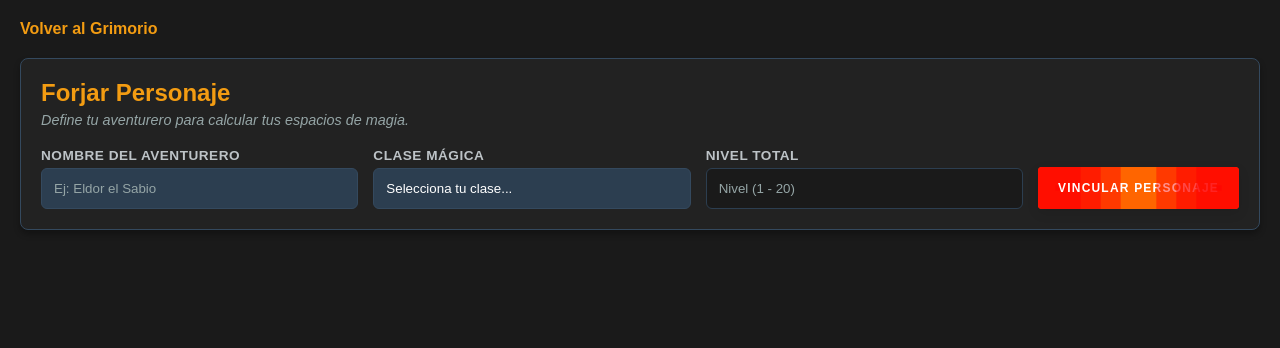
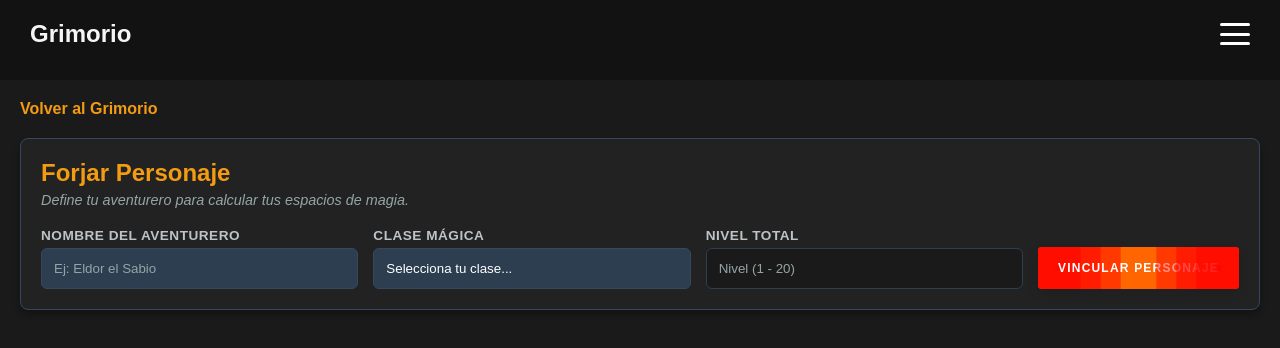
Before and after one commit to lautarosard/dnd-app, a React (Vite) app: page /forja in a window 1280 px wide. Shown: the top 348 px of the page. Built offline with nearby package versions, Linux system fonts and the light colour scheme.

Commit message:
Implementación de navbar

```diff
--- /dev/null
+++ b/src/components/common/layout.jsx
@@ -0,0 +1,15 @@
+import { Outlet } from "react-router-dom";
+import Navbar from "../navbar/navbar";
+
+function Layout() {
+  return (
+    <>
+      <Navbar />
+      <main>
+        <Outlet />
+      </main>
+    </>
+  );
+}
+
+export default Layout;
--- /dev/null
+++ b/src/components/navbar/navbar.css
@@ -0,0 +1,144 @@
+.navbar {
+  position: fixed;
+  top: 0;
+  left: 0;
+  width: 100%;
+
+  display: flex;
+  justify-content: space-between;
+  align-items: center;
+
+  padding: 20px 30px;
+  transition: all 0.3s ease;
+
+  background: transparent;
+  z-index: 1000;
+}
+/* Cuando haces scroll */
+.navbar.scrolled {
+  padding: 10px 30px;
+
+  background: rgba(20, 20, 20, 0.6);
+  backdrop-filter: blur(10px);
+  -webkit-backdrop-filter: blur(10px);
+
+  box-shadow: 0 4px 20px rgba(0, 0, 0, 0.3);
+}
+/* Título */
+.navbar-title {
+  font-size: 24px;
+  font-weight: bold;
+  transition: all 0.3s ease;
+}
+
+.navbar.scrolled .navbar-title {
+  font-size: 18px;
+}
+/* Hamburguesa */
+.navbar-hamburger {
+  width: 30px;
+  height: 22px;
+
+  display: flex;
+  flex-direction: column;
+  justify-content: space-between;
+
+  cursor: pointer;
+  z-index: 1001; /* arriba de todo */
+}
+
+.navbar-hamburger span {
+  height: 3px;
+  width: 100%;
+  background: white;
+  border-radius: 2px;
+
+  transition: all 0.3s ease;
+}
+.navbar-hamburger.open span:nth-child(1) {
+  transform: translateY(9px) rotate(45deg);
+}
+
+.navbar-hamburger.open span:nth-child(2) {
+  opacity: 0;
+}
+
+.navbar-hamburger.open span:nth-child(3) {
+  transform: translateY(-9px) rotate(-45deg);
+}
+/* Menú */
+.side-menu {
+  position: fixed;
+  top: 0;
+  right: 0;
+
+  width: 250px;
+  height: 100%;
+
+  background: rgba(20, 20, 20, 0.95);
+  backdrop-filter: blur(10px);
+
+  transform: translateX(100%);
+  transition: transform 0.3s ease;
+
+  padding: 80px 20px;
+  z-index: 999;
+
+  display: flex;
+  flex-direction: column;
+  gap: 20px;
+}
+
+.side-menu.open {
+  transform: translateX(0);
+}
+.hidden {
+  opacity: 0;
+  transform: translateY(-10px);
+}
+
+.visible {
+  opacity: 1;
+  transform: translateY(0);
+  transition: all 0.3s ease;
+}
+.overlay {
+  position: fixed;
+  top: 0;
+  left: 0;
+  width: 100%;
+  height: 100%;
+
+  background: rgba(0, 0, 0, 0.4);
+  opacity: 0;
+  pointer-events: none;
+
+  transition: opacity 0.3s ease;
+  z-index: 998;
+}
+
+.overlay.active {
+  opacity: 1;
+  pointer-events: all;
+}
+/*boton cerrar*/
+.close-btn {
+  position: absolute;
+  top: 20px;
+  right: 20px;
+
+  font-size: 24px;
+  cursor: pointer;
+}
+
+/*links*/
+.side-menu p {
+  font-size: 18px;
+  cursor: pointer;
+  transition: all 0.2s ease;
+}
+
+.side-menu p:hover {
+  transform: translateX(5px);
+  opacity: 0.8;
+}
--- /dev/null
+++ b/src/components/navbar/navbar.jsx
@@ -0,0 +1,65 @@
+import { useEffect, useState } from "react";
+import { useNavigate } from "react-router-dom";
+import "./navbar.css";
+
+function Navbar() {
+  const [scrolled, setScrolled] = useState(false);
+  const [menuOpen, setMenuOpen] = useState(false);
+
+  const navigate = useNavigate();
+
+  useEffect(() => {
+    const handleScroll = () => {
+      setScrolled(window.scrollY > 50);
+    };
+
+    window.addEventListener("scroll", handleScroll);
+
+    return () => window.removeEventListener("scroll", handleScroll);
+  }, []);
+  //BLoquea el scroll cuando abre el menu
+  useEffect(() => {
+    document.body.style.overflow = menuOpen ? "hidden" : "auto";
+  }, [menuOpen]);
+  const goTo = (path) => {
+    navigate(path);
+    setMenuOpen(false);
+  };
+
+  return (
+    <>
+      <nav className={`navbar ${scrolled ? "scrolled" : ""}`}>
+
+        <div className="navbar-title" onClick={() => goTo("/")}>
+          Grimorio
+        </div>
+        <div
+          className={`navbar-hamburger ${menuOpen ? "open" : ""}`}
+          onClick={() => setMenuOpen(!menuOpen)}
+        >
+          <span></span>
+          <span></span>
+          <span></span>
+        </div>
+      </nav>
+
+      {/* Overlay */}
+      <div
+        className={`overlay ${menuOpen ? "active" : ""}`}
+        onClick={() => setMenuOpen(false)}
+      />
+
+      {/* Side Menu */}
+      <div className={`side-menu ${menuOpen ? "open" : ""}`}>
+
+        <p onClick={() => goTo("/")}>Home</p>
+        <p onClick={() => goTo("/search")}>Spells</p>
+        <p onClick={() => goTo("/wishlist")}>Wishlist</p>
+        <p onClick={() => goTo("/history")}>History</p>
+        <p onClick={() => goTo("/contact")}>Contacto</p>
+      </div>
+    </>
+  );
+}
+
+export default Navbar;
--- a/src/styles/global.css
+++ b/src/styles/global.css
@@ -10,4 +10,5 @@ body {
   background-color: var(--color-bg);
   color: var(--color-text-primary);
   font-family: sans-serif;
+  padding-top: 80px;
 }
```
Also changed, not shown: src/App.jsx (+8 -1 lines).
